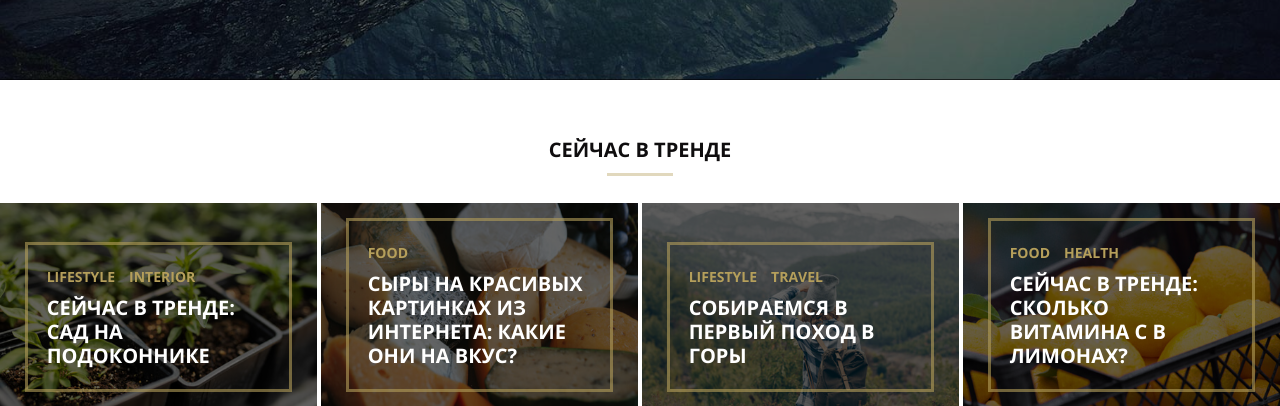
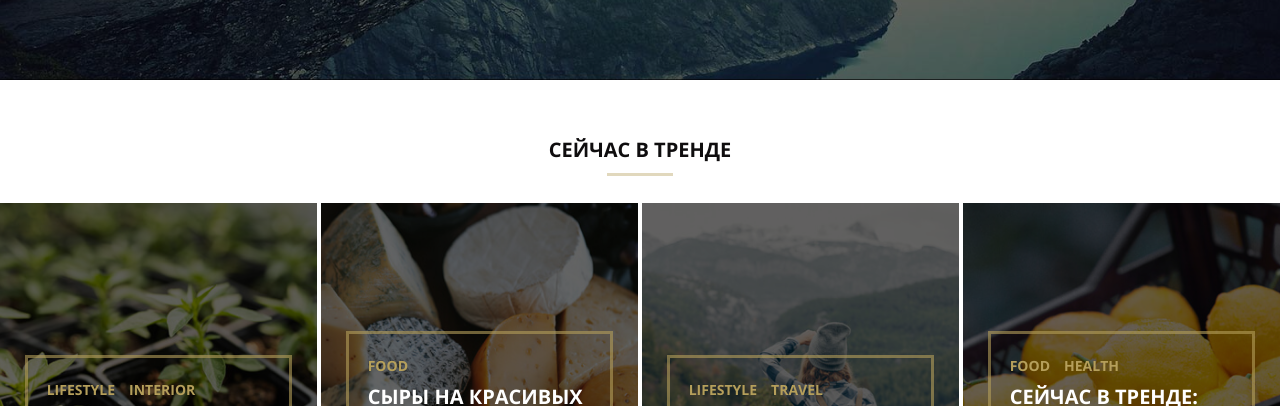
Before and after one commit to mkate28/2module_diploma, a plain HTML site: page index.html in a window 1280 px wide. Shown: the part 367-773 px from the top of the page. Drawn offline with Linux system fonts and the light colour scheme.

Commit message:
Доработанный вариант итоговой

```diff
--- a/css/main.css
+++ b/css/main.css
@@ -196,6 +196,7 @@ body {
 
 .trends-card {
 	width: 25%;
+	min-height: 318px;
 	padding: 15px 25px;
 	display: flex;
 	justify-content: center;
```
